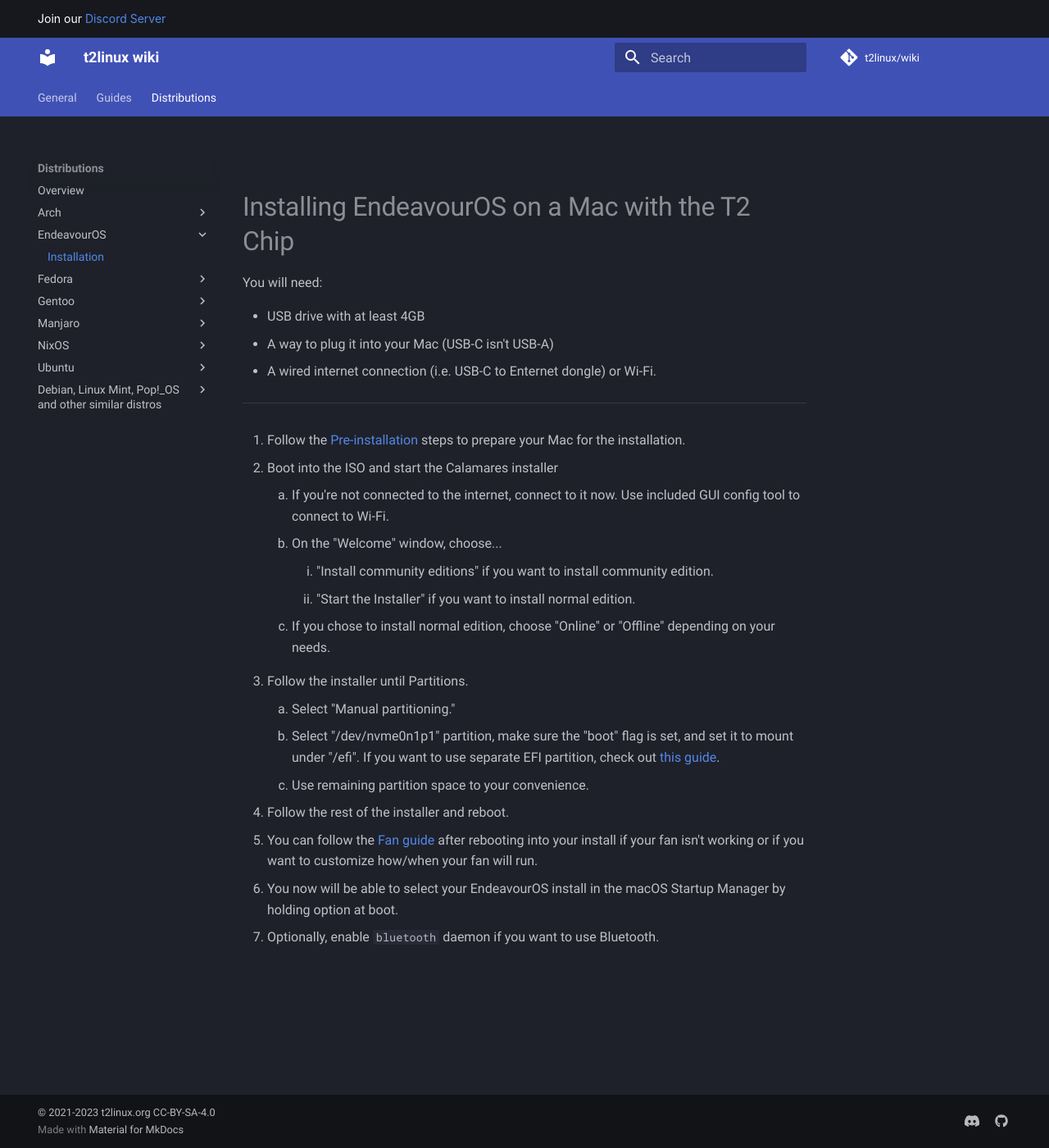
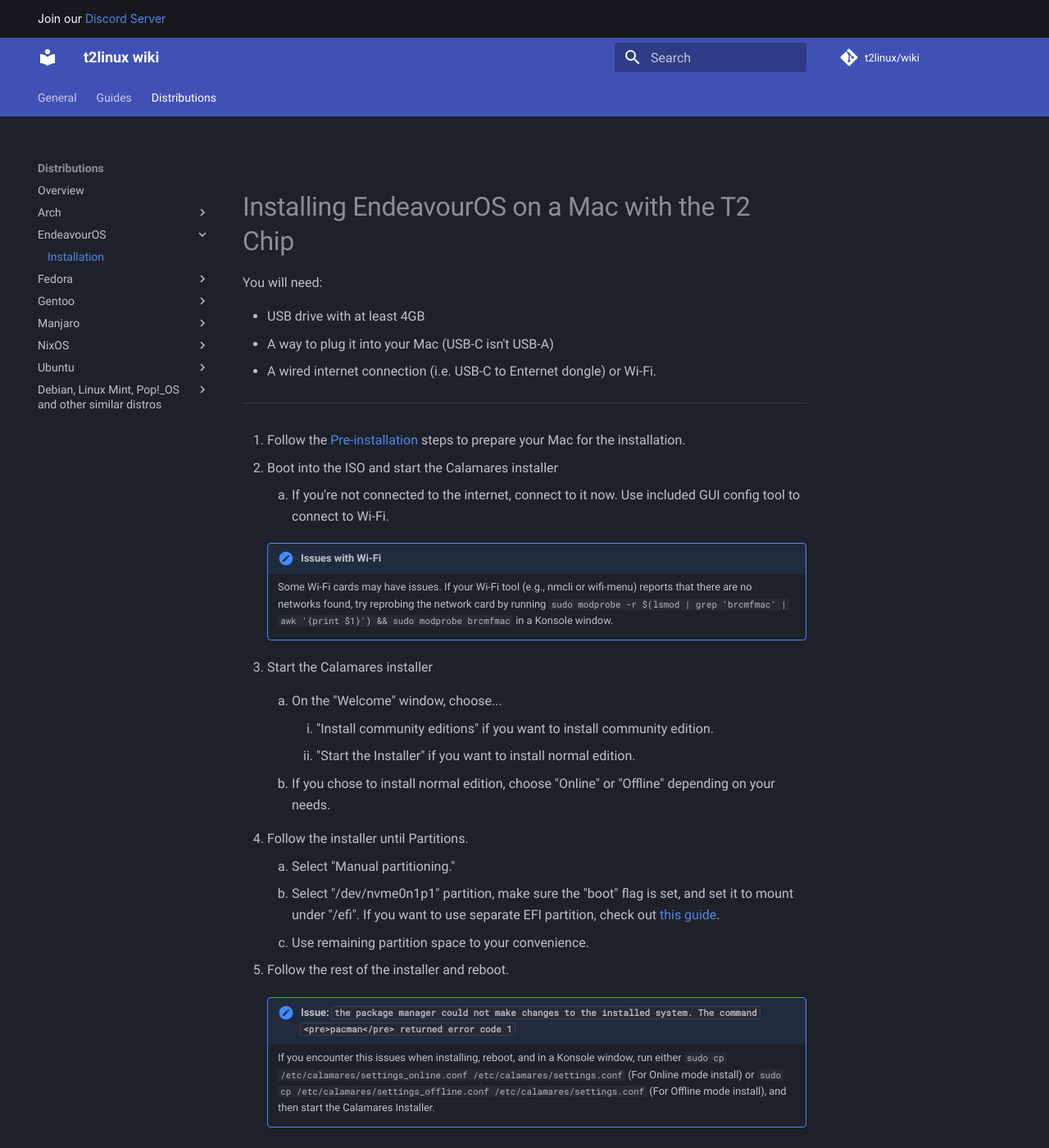
Before and after one commit to t2linux/wiki, an MkDocs documentation site: the page built from docs/distributions/endeavouros/installation.md, in a window 1280 px wide and 1400 px high. Shown: the whole window at 82% size. Built offline with MkDocs 1.6.1 and Material for MkDocs 9.7.7, drawn with Linux system fonts in a browser that asks for light colours; comment, search, counter and statistics services are not loaded.

Commit message:
Add notice about wifi and failed install that throws pacman error

```diff
--- a/docs/distributions/endeavouros/installation.md
+++ b/docs/distributions/endeavouros/installation.md
@@ -13,6 +13,12 @@ You will need:
 2. Boot into the ISO and start the Calamares installer
 
     1. If you're not connected to the internet, connect to it now. Use included GUI config tool to connect to Wi-Fi.
+
+    !!! Note "Issues with Wi-Fi"
+        Some Wi-Fi cards may have issues. If your Wi-Fi tool (e.g., nmcli or wifi-menu) reports that there are no networks found, try reprobing the network card by running `sudo modprobe -r $(lsmod | grep 'brcmfmac' | awk '{print $1}') && sudo modprobe brcmfmac` in a Konsole window.
+
+3. Start the Calamares installer
+
     2. On the "Welcome" window, choose...
 
         1. "Install community editions" if you want to install community edition.
@@ -20,16 +26,19 @@ You will need:
 
     3. If you chose to install normal edition, choose "Online" or "Offline" depending on your needs.
 
-3. Follow the installer until Partitions.
+4. Follow the installer until Partitions.
 
     1. Select "Manual partitioning."
     2. Select "/dev/nvme0n1p1" partition, make sure the "boot" flag is set, and set it to mount under "/efi". If you want to use separate EFI partition, check out [this guide](https://wiki.t2linux.org/guides/windows/#using-seperate-efi-partitions).
     3. Use remaining partition space to your convenience.
 
-4. Follow the rest of the installer and reboot.
+5. Follow the rest of the installer and reboot.
 
-5. You can follow the [Fan guide](https://wiki.t2linux.org/guides/fan/) after rebooting into your install if your fan isn't working or if you want to customize how/when your fan will run.
+    !!! Note "Issue: `the package manager could not make changes to the installed system. The command <pre>pacman</pre> returned error code 1`"
+        If you encounter this issues when installing, reboot, and in a Konsole window, run either `sudo cp /etc/calamares/settings_online.conf /etc/calamares/settings.conf` (For Online mode install) or `sudo cp /etc/calamares/settings_offline.conf /etc/calamares/settings.conf` (For Offline mode install), and then start the Calamares Installer.
 
-6. You now will be able to select your EndeavourOS install in the macOS Startup Manager by holding option at boot.
+6. You can follow the [Fan guide](https://wiki.t2linux.org/guides/fan/) after rebooting into your install if your fan isn't working or if you want to customize how/when your fan will run.
 
-7. Optionally, enable `bluetooth` daemon if you want to use Bluetooth.
+7. You now will be able to select your EndeavourOS install in the macOS Startup Manager by holding option at boot.
+
+8. Optionally, enable `bluetooth` daemon if you want to use Bluetooth.
```
